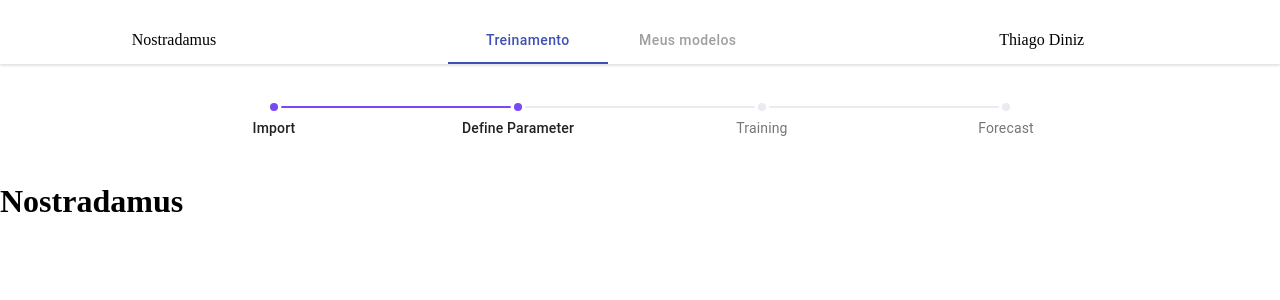
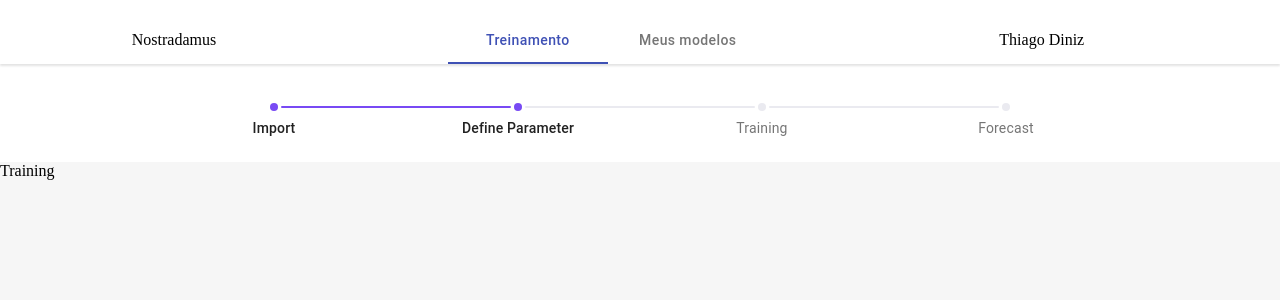
Before and after one commit to thiagoodiniz/nostradamus, a React (Create React App) app: page /trainings in a window 1280 px wide. Shown: the top 300 px of the page. Built offline with nearby package versions, Linux system fonts and the light colour scheme.

Commit message:
Installing react-router-dom; Create Trainings and MyModels component; Configuring routes;

```diff
--- a/package.json
+++ b/package.json
@@ -10,6 +10,7 @@
     "node-sass": "^4.14.1",
     "react": "^16.13.1",
     "react-dom": "^16.13.1",
+    "react-router-dom": "^5.2.0",
     "react-scripts": "3.4.1"
   },
   "scripts": {
--- a/src/App.js
+++ b/src/App.js
@@ -1,13 +1,28 @@
 import React from 'react';
 import Header from './components/Header/Header';
 import ProgressLine from './components/ProgessLine/ProgressLine';
+import { BrowserRouter, Redirect, Route, Switch } from 'react-router-dom';
+import Trainings from './components/Trainings/Trainings';
+import MyModels from './components/MyModels/MyModel';
 
 function App() {
   return (
     <div>
-      <Header />
-      <ProgressLine />
-      <h1>Nostradamus</h1>
+      <BrowserRouter>
+        <header className="header">
+          <Header />
+          <ProgressLine />
+        </header>
+
+        <div className="content">
+          <Switch>
+              <Redirect exact from="/" to="/trainings" />
+              <Route path="/trainings" component={ Trainings }/>
+              <Route path="/models" component={ MyModels } />
+          </Switch>
+        </div>
+
+      </BrowserRouter>
     </div>
   );
 }
--- a/src/components/Header/Header.js
+++ b/src/components/Header/Header.js
@@ -2,21 +2,33 @@
 import './Header.scss';
 import Tabs from '@material-ui/core/Tabs';
 import Tab from '@material-ui/core/Tab';
+import { Link } from 'react-router-dom';
 
 export default function Header() {
     const [value, setValue] = React.useState(0);
+
+    const tabs = [
+        {
+            title: 'Treinamento',
+            route: '/trainings'
+        },
+        {
+            title: 'Meus modelos',
+            route: '/models'
+        }
+    ];
 
     const handleChange = (event, newValue) => {
       setValue(newValue);
     };
 
     return(
-        <header className="header">
-            <div className="header__logo">
+        <section className="header-content">
+            <div className="header-content__logo">
                 <span>Nostradamus</span>
             </div>
 
-            <div className="header__tabs">
+            <div className="header-content__tabs">
                 <Tabs
                     value={value}
                     indicatorColor="primary"
@@ -24,14 +36,15 @@
                     onChange={handleChange}
                     aria-label="menu tabs"
                 >
-                    <Tab style={{textTransform: 'none'}} label="Treinamento" />
-                    <Tab style={{textTransform: 'none'}} label="Meus modelos" disabled/>
+                    { tabs.map((tab, idx) =>
+                        <Tab style={{textTransform: 'none'}} key={idx} component={Link} to={tab.route} label={tab.title} />
+                    ) }
                 </Tabs>
             </div>
 
-            <div className="header__user-info">
+            <div className="header-content__user-info">
                 Thiago Diniz
             </div>
-        </header>
+        </section>
     );
 }
--- a/src/components/Header/Header.scss
+++ b/src/components/Header/Header.scss
@@ -1,6 +1,6 @@
 
 
-.header {
+.header-content {
     display: flex;
     padding: 1em 5em 0 1em;
     margin-bottom: 0.5em;
--- /dev/null
+++ b/src/components/MyModels/MyModel.js
@@ -0,0 +1,14 @@
+import React, { Component } from 'react';
+
+class MyModels extends Component {
+
+    render(){
+        return(
+            <div>
+                <span>Models</span>
+            </div>
+        );
+    }
+}
+
+export default MyModels;
--- /dev/null
+++ b/src/components/Trainings/Trainings.js
@@ -0,0 +1,14 @@
+import React, { Component } from 'react';
+
+class Trainings extends Component {
+
+    render(){
+        return(
+            <div>
+                <span>Training</span>
+            </div>
+        );
+    }
+}
+
+export default Trainings;
--- a/src/index.scss
+++ b/src/index.scss
@@ -1,3 +1,13 @@
 body {
   margin: 0;
 }
+
+.header {
+  display: flex;
+  flex-direction: column;
+}
+
+.content {
+  background-color: #f6f6f6;
+  height: 75vh;
+}
```
Also changed, not shown: 1 other file (tests, documents, lock files or other folders).
